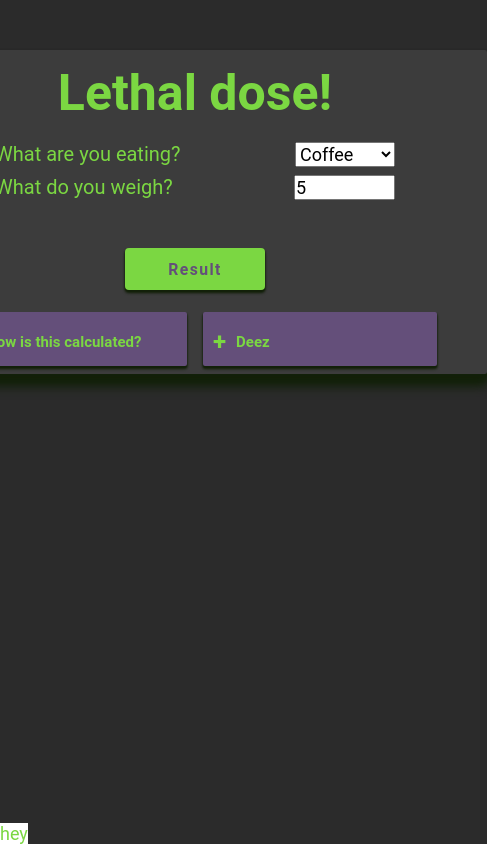
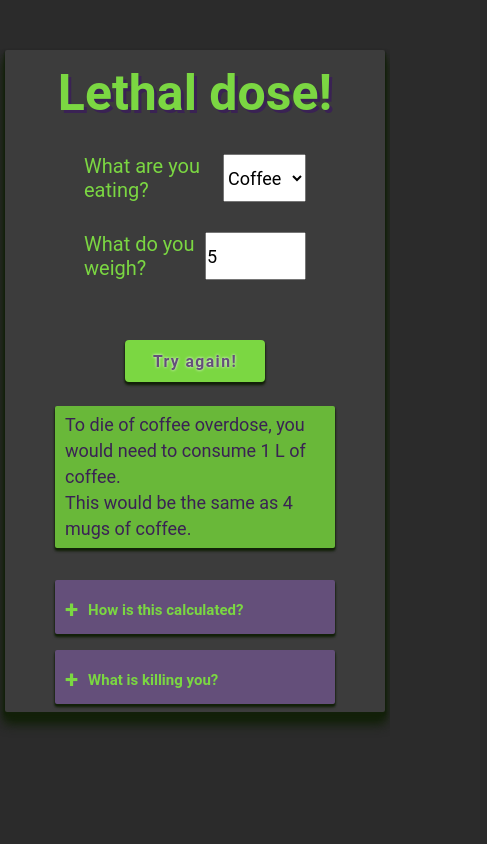
Before and after one commit to Josef-TL/lethal-dose, a plain HTML site: page index.html in a window 390 px wide. Both pictures are taken after typing "5" into the empty fields and a click on the button "Calculate". Shown: the whole page, 487 px wide, since content can reach past the window. Drawn offline with Linux system fonts and the light colour scheme.

Commit message:
Finalizing css, finalizing content, adding media responsiveness

```diff
--- a/index.html
+++ b/index.html
@@ -3,6 +3,7 @@
 <head>
     <title>Lethal dose</title>
     <meta charset="UTF-8">
+    <meta name="viewport" content="width=device-width, initial-scale=1.0">
     <link rel="stylesheet" href="style.css">
 </head>
 <body>
@@ -11,7 +12,7 @@
 
     <h1 id="title">Lethal dose!</h1>
 
-<form onsubmit="return doSomething()">
+<form>
     <div class="form-w">
     <label for="food-select">What are you eating? </label>
     <select name="food" id="food-select">
@@ -19,7 +20,7 @@
         <option value="cola">Cola</option>
         <option value="banana">Banana</option>
         <option value="water">Water</option>
-        <option value="apples">Apples</option>
+        <option value="apple">Apples</option>
     </select>
     </div>
 
@@ -36,36 +37,46 @@
 </div>
 </div>
 
+  <div class="middle-wrapper">
+      <div>
+          To die of <span class="food-choice"></span> overdose, you would need to consume <span id="food-lethal"></span> of <span class="food-choice"></span>.
+          <br>
+          This would be the same as <span id="food-container"></span>.
+      </div>
+  </div>
+
+
 <div class="bottom-wrapper">
     <div class="collapsible">
         <input id="how-expand-btn" type="checkbox">
         <label for="how-expand-btn">How is this calculated?</label>
         <div class="collapsible-text">
         <p>
-                Contrary to popular belief, Lorem Ipsum is not simply random text.
-                It has roots in a piece of classical Latin literature from 45 BC, making it over 2000 years old.
-                Richard McClintock, a Latin professor at Hampden-Sydney College in Virginia, looked up one of
-            </p>
+            Everything that can be ingested has a "lethal dose", which is the amount to consume,
+            where it would kill you. I base my calculations on the LD50 index.
+            "The lethal dose for 50% of the population"
+
+        </p>
         </div>
     </div>
 
     <div class="collapsible">
         <input id="expand-btn" type="checkbox">
-            <label for="expand-btn">Deez</label>
+            <label for="expand-btn">What is killing you?</label>
         <div class="collapsible-text">
-            <p> nutz </p>
+            <p>
+                What exactly would be killing you in these scenarios?
+                It differs from substance to substance. In most cases,
+                it is a chemical in the food stuff, fx. caffeine in coffee and cola.
+
+                However, in the case of bananas, you will die of radiation poisoning before
+                potassium gets to you.
+            </p>
         </div>
     </div>
 </div>
 
 </main>
-<div class="whitespace">
-
-</div>
-
-<footer>
-    <div>hey</div>
-</footer>
 <script src="main.js"></script>
 </body>
 </html>
--- a/main.js
+++ b/main.js
@@ -5,18 +5,44 @@
 const food = [
     {
         name: "coffee",
-        lethal: 150, /* mL/kg */
+        lethal: 192, /* mL/kg */
+        measure: "L",
+        ratio: 0.004,/* how many mL to a cup?*/
+        container: "mugs of coffee"
+    },
+    {
+        name: "cola",
+        lethal: 192, /* mL/kg */
+        measure: "L",
+        ratio: 0.5,/* how many mL to a bottle?*/
+        container: "bottles of cola"
     },
     {
         name: "water",
-        lethal: 300, /* mL/kg */
+        lethal: 90000,
+        measure: "L",/* mL/kg */
+        ratio: 0.004,
+        container: "cups of water"
     },
     {
-        name: "apples",
+        name: "apple",
         lethal: 50, /* mg/kg */
+        measure: "g",
+        ratio: 1/100000,
+        container: "apples"
+    },
+    {
+        name: "banana",
+        lethal: 33333333, /* mg/kg */
+        measure: "g",
+        ratio: 0.00001,
+        container: "bananas"
     }
+
 ]
 const calcBtn = document.querySelector("#calc-btn")
+const middleWrapper = document.querySelector(".middle-wrapper")
+
 
 let lethalDoseResult = 0;
 
@@ -24,39 +50,54 @@ let lethalDoseResult = 0;
           Functions
     ======================= */
 function getSelectedFood() {
+    let selectedFood = {}
     const foodElem = document.querySelector("#food-select")
-    return foodElem.options[foodElem.selectedIndex].text
-}
+    const foodText = foodElem.options[foodElem.selectedIndex].value
 
-function getLethalDose(foodText) {
-    let lethalReturn = 0;
     food.forEach((foodObj) => {
-        if(foodObj.name === foodText.toLowerCase()) lethalReturn = foodObj.lethal
+        if(foodObj.name === foodText.toLowerCase()) selectedFood = foodObj
     })
-    return lethalReturn
+
+    return selectedFood
 }
 
 function getWeight(){
     const weightElem = document.querySelector("#weight")
-    if (typeof weightElem.value === "string") return weightElem.placeholder;
+    if (weightElem.value === "") return weightElem.placeholder;
     return weightElem.value
 }
 
-function calculate () {
+function calcCssTransform(){
+
+    calcBtn.innerHTML = "<span id=\"btn-loader\"></span>"
+    calcBtn.disabled = true
+
+    setTimeout(()=>{
+        calcBtn.innerHTML = "Try again!"
+        calcBtn.disabled = false
+        middleWrapper.classList.replace("middle-wrapper","middle-wrapper-active")
+        insertCalcResults();
+    }, 2000);
+}
+
+function insertCalcResults(){
+    const choiceSpan = document.querySelectorAll(".food-choice")
+    const lethalSpan = document.querySelectorAll("#food-lethal")
+    const containerSpan = document.querySelectorAll("#food-container")
+
     const weight = getWeight();
     const food = getSelectedFood();
-    const lethal = getLethalDose(food);
+    const foodDose = weight*food.lethal
 
-    lethalDoseResult = lethal*weight;
-}
 
-function calcCssTransform(){
-    calcBtn.innerHTML = "<span id=\"btn-loader\"></span>"
-    setTimeout(()=>{
-        calcBtn.innerHTML = "Result"
-    }, 2000);
+    choiceSpan.forEach((elem)=>elem.innerText = food.name)
+    lethalSpan.forEach((elem)=> elem.innerText = Math.round(((foodDose/1000)*100)/100) + " " + food.measure)
+    containerSpan.forEach((elem)=>elem.innerText = Math.ceil(food.ratio*foodDose) + " " + food.container)
+
 }
 
 
 
-calcBtn.onclick = ()=>{calculate(); calcCssTransform()};
+
+
+calcBtn.onclick = ()=>{ calcCssTransform()};
--- a/style.css
+++ b/style.css
@@ -15,17 +15,26 @@
     font-size: 18px;
 }
 
+@media screen and (max-width: 760px) {
+    .bottom-wrapper {
+        display: flex;
+        flex-direction: column;
+        align-items: center;
+    }
+}
+
 body {
-    display: grid;
-    place-content: center;
+    display: flex;
+    flex-direction: column;
+    align-items: center;
     background-color: var(--color-1);
     color: var(--color-3);
 }
 
 main {
-    width: 500px;
+    max-width: 800px;
     padding: 0 42px;
-    margin-top: 50px;
+    margin: 50px 20px;
     background-color: var(--color-2);
     border-radius: 2px;
     box-shadow:
@@ -36,33 +45,30 @@ main {
             0 12px 12px var(--shadow-color)
 }
 
-footer {
-    background-color: white;
-    text-align: center;
-    position: absolute;
-    bottom: 0;
-}
+
 
 #title {
     text-align: center;
     font-size: 50px;
+    text-shadow: 3px 3px 0 var(--color-5);
 }
 
 body .top-wrapper {
     display: flex;
-    padding-top:  14px;
+    padding: 14px 0;
+    margin-bottom: 10px;
     justify-content: center;
     flex-direction: column;
     align-items: center;
 }
 form {
-    width: 400px;
+    width: 75%;
     margin-top: 12px;
 }
 
 div.form-w {
-    margin-bottom: 8px;
-    margin-top: 8px;
+    margin: 10px 0;
+    padding: 10px 0;
     display: flex;
     justify-content: space-between;
 }
@@ -101,6 +107,7 @@ body .bottom-wrapper {
     font-family: Roboto,sans-serif;
     font-size: .875rem;
     font-weight: bold;
+    text-shadow: 0 0 3px white;
     height: 42px;
     justify-content: center;
     letter-spacing: .0892857em;
@@ -114,10 +121,14 @@ body .bottom-wrapper {
     background-color: var(--color-3);
 }
 
+#calc-btn:disabled {
+    pointer-events: none;
+    cursor: default
+}
+
 #calc-btn:hover {
     background-color: var(--color-3-highlight);
 }
-
 
 .btn {
     padding-top: 40px;
@@ -142,6 +153,34 @@ body .bottom-wrapper {
     }
 }
 
+.middle-wrapper {
+    background-color: var(--color-3-highlight);
+    max-height: 0;
+    overflow: hidden;
+    line-height: 26px;
+    border-radius: 2px;
+
+}
+
+.middle-wrapper-active {
+    background-color: var(--color-3-highlight);
+    color: var(--color-5);
+    border-radius: 2px;
+    box-shadow:
+            0 1px 1px var(--shadow-color),
+            0 2px 2px var(--shadow-color),
+            0 3px 3px var(--shadow-color);
+
+    max-height: 400px;
+    margin: 10px 8px;
+    padding: 6px 10px;
+    line-height: 26px;
+    overflow: hidden;
+    transition: max-height 0.3s ease;
+
+
+}
+
 
 .collapsible {
     width: 280px;
@@ -155,7 +194,6 @@ body .bottom-wrapper {
             0 1px 1px var(--shadow-color),
             0 2px 2px var(--shadow-color),
             0 3px 3px var(--shadow-color);
-
 }
 
 .collapsible label {
```
